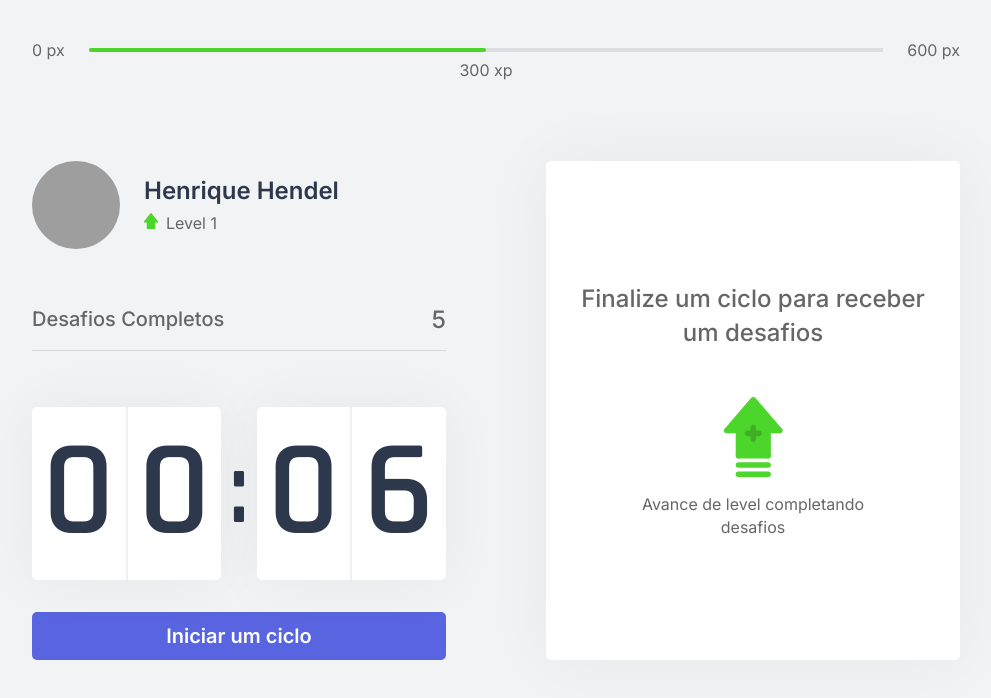
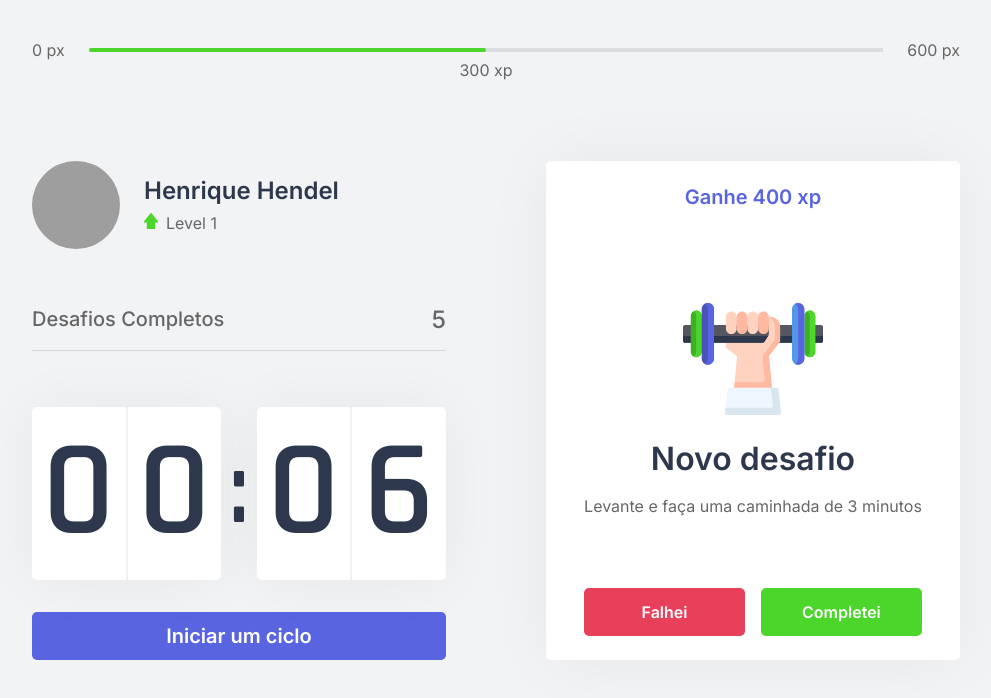
Before and after one commit to HenriqueHendel/MoveIt, a Next.js app: page / in a window 1280 px wide. Shown: the top 698 px of the page, without its empty margins (144-1135 px from the left). Built offline with nearby package versions, Linux system fonts and the light colour scheme; grey boxes are pictures that could not be loaded.

Commit message:
feat: challenge box when challenges are actives

```diff
--- a/src/components/ChallengeBox.tsx
+++ b/src/components/ChallengeBox.tsx
@@ -1,8 +1,39 @@
 import styles from '../styles/components/ChallengeBox.module.css'
 
 export function ChallengeBox() {
+    const hasActiveChallenge = true;
+
     return (
         <div className={styles.challengeBoxContainer}>
+            {hasActiveChallenge ? (
+                <div className={styles.challengeActive}>
+                    <header>
+                        Ganhe 400 xp
+                    </header>
+
+                    <main>
+                        <img src="icons/body.svg"/>
+                        <strong>Novo desafio</strong>
+                        <p>Levante e faça uma caminhada de 3 minutos</p>
+                    </main>
+
+                    <footer>
+                        <button
+                            type='button'
+                            className={styles.challengeFailedButton}
+                        >
+                            Falhei
+                        </button>
+
+                        <button
+                            type='button'
+                            className={styles.challengeSucceededButton}
+                        >
+                            Completei
+                        </button>
+                    </footer>
+                </div>
+            ) : (
                     <div className={styles.challengeNotActive}>
                         <strong>
                             Finalize um ciclo para receber um desafios
@@ -12,6 +43,7 @@
                             Avance de level completando desafios
                         </p>
                 </div>
+            )}
         </div>
     )
 }
--- a/src/styles/components/ChallengeBox.module.css
+++ b/src/styles/components/ChallengeBox.module.css
@@ -38,3 +38,73 @@
 .challengeNotActive p img {
   margin-bottom: 1rem;
 }
+
+.challengeActive {
+  height: 100%;
+
+  display: flex;
+  flex-direction: column;
+}
+
+.challengeActive header {
+  color: var(--blue);
+  font-weight: 600;
+  font-size: 1.25rem;
+  padding: 0 2rem 1.5rem;
+  border-bottom: 1px solid var(--grey-line);
+}
+
+.challengeActive main {
+  flex: 1;
+  display: flex;
+  flex-direction: column;
+  align-items: center;
+  justify-content: center;
+}
+
+.challengeActive main strong {
+  font-size: 2rem;
+  font-weight: 600;
+  color: var(--title);
+  margin: 1.5rem 0 1rem;
+}
+
+.challengeActive main p {
+  line-height: 1.5;
+}
+
+.challengeActive footer {
+  display: grid;
+  grid-template-columns: repeat(2, 1fr);
+  gap: 1rem;
+}
+
+.challengeActive footer button {
+  height: 3rem;
+
+  display: flex;
+  align-items: center;
+  justify-content: center;
+
+  border: 0;
+  border-radius: 5px;
+
+  color: var(--white);
+
+  font-size: 1rem;
+  font-weight: 600;
+
+  transition: filter 0.2s;
+}
+
+.challengeActive footer button.challengeFailedButton {
+  background: var(--red);
+}
+
+.challengeActive footer button.challengeSucceededButton {
+  background: var(--green);
+}
+
+.challengeActive footer button:hover {
+  filter: brightness(0.9);
+}
```
Lines whose indentation alone changed are shown as unchanged.
